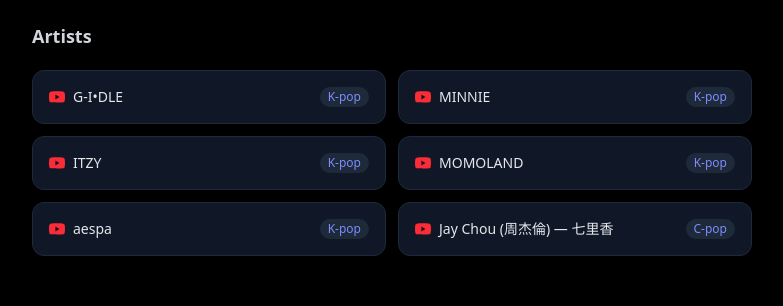
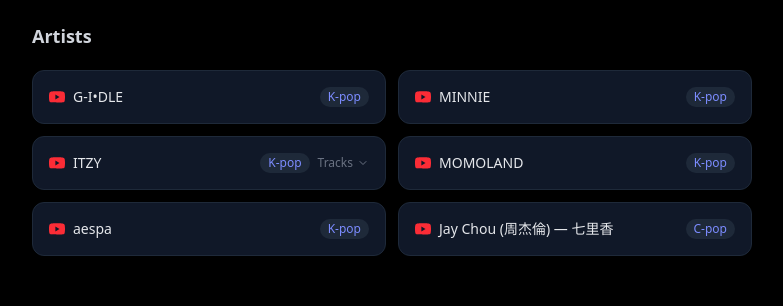
Before and after one commit to s1280061/my-portfolio, a Next.js app: page /music in a window 1280 px wide. Shown: the part 198-504 px from the top of the page, without its empty margins (248-1031 px from the left). Built offline with nearby package versions, Linux system fonts and the light colour scheme.

Commit message:
Add expandable track list for ITZY

```diff
--- a/app/music/page.tsx
+++ b/app/music/page.tsx
@@ -1,34 +1,33 @@
-const artists = [
-  {
-    name: "G-I•DLE",
-    genre: "K-pop",
-    url: "https://www.youtube.com/@official_i_dle",
-  },
-  {
-    name: "MINNIE",
-    genre: "K-pop",
-    url: "https://www.youtube.com/watch?v=_lQxaYmt0DQ",
-  },
+"use client";
+
+import { useState } from "react";
+
+type Track = { title: string; url: string };
+
+type Artist = {
+  name: string;
+  genre: string;
+  url: string;
+  tracks?: Track[];
+};
+
+const artists: Artist[] = [
+  { name: "G-I•DLE", genre: "K-pop", url: "https://www.youtube.com/@official_i_dle" },
+  { name: "MINNIE", genre: "K-pop", url: "https://www.youtube.com/watch?v=_lQxaYmt0DQ" },
   {
     name: "ITZY",
     genre: "K-pop",
-    url: "https://www.youtube.com/@ITZY",
+    url: "https://music.youtube.com/watch?v=NcnkV85Xn_A&list=RDREH5AAqhGMEFONt9DSPUIWSw",
+    tracks: [
+      { title: "WANNABE", url: "https://music.youtube.com/watch?v=fE2h3lGlOsk" },
+      { title: "DALLA DALLA", url: "https://music.youtube.com/watch?v=pNfTK39k55U" },
+      { title: "LOCO", url: "https://music.youtube.com/watch?v=MjCZfZfucEc" },
+      { title: "CAKE", url: "https://music.youtube.com/watch?v=0bIRwBpBcZQ" },
+    ],
   },
-  {
-    name: "MOMOLAND",
-    genre: "K-pop",
-    url: "https://www.youtube.com/watch?v=txWmd7QKFe8",
-  },
-  {
-    name: "aespa",
-    genre: "K-pop",
-    url: "https://www.youtube.com/@aespa",
-  },
-  {
-    name: "Jay Chou (周杰倫) — 七里香",
-    genre: "C-pop",
-    url: "https://www.youtube.com/watch?v=Bbp9ZaJD_eA",
-  },
+  { name: "MOMOLAND", genre: "K-pop", url: "https://www.youtube.com/watch?v=txWmd7QKFe8" },
+  { name: "aespa", genre: "K-pop", url: "https://www.youtube.com/@aespa" },
+  { name: "Jay Chou (周杰倫) — 七里香", genre: "C-pop", url: "https://www.youtube.com/watch?v=Bbp9ZaJD_eA" },
 ];
 
 const soundtracks = [
@@ -40,10 +39,67 @@
 ];
 
 const YoutubeIcon = () => (
-  <svg viewBox="0 0 24 24" className="w-4 h-4 fill-current text-red-500" aria-hidden="true">
+  <svg viewBox="0 0 24 24" className="w-4 h-4 fill-current text-red-500 shrink-0" aria-hidden="true">
     <path d="M23.498 6.186a3.016 3.016 0 0 0-2.122-2.136C19.505 3.545 12 3.545 12 3.545s-7.505 0-9.377.505A3.017 3.017 0 0 0 .502 6.186C0 8.07 0 12 0 12s0 3.93.502 5.814a3.016 3.016 0 0 0 2.122 2.136c1.871.505 9.376.505 9.376.505s7.505 0 9.377-.505a3.015 3.015 0 0 0 2.122-2.136C24 15.93 24 12 24 12s0-3.93-.502-5.814zM9.545 15.568V8.432L15.818 12l-6.273 3.568z" />
   </svg>
 );
+
+function ArtistCard({ artist }: { artist: Artist }) {
+  const [open, setOpen] = useState(false);
+
+  return (
+    <div className="bg-gray-900 rounded-xl border border-gray-800 overflow-hidden hover:border-[#7C8CFF] transition-colors">
+      <div className="flex items-center justify-between p-4">
+        <a
+          href={artist.url}
+          target="_blank"
+          rel="noopener noreferrer"
+          className="flex items-center gap-2 text-sm font-medium text-gray-200 hover:text-[#7C8CFF] transition-colors"
+        >
+          <YoutubeIcon />
+          {artist.name}
+        </a>
+        <div className="flex items-center gap-2">
+          {artist.genre && (
+            <span className="text-xs text-[#7C8CFF] bg-gray-800 px-2 py-0.5 rounded-full">{artist.genre}</span>
+          )}
+          {artist.tracks && (
+            <button
+              onClick={() => setOpen(!open)}
+              className="text-xs text-gray-500 hover:text-gray-300 transition-colors flex items-center gap-1"
+            >
+              Tracks
+              <svg
+                viewBox="0 0 24 24"
+                className={`w-3 h-3 fill-none stroke-current transition-transform ${open ? "rotate-180" : ""}`}
+                strokeWidth={2}
+              >
+                <path d="M6 9l6 6 6-6" strokeLinecap="round" strokeLinejoin="round" />
+              </svg>
+            </button>
+          )}
+        </div>
+      </div>
+
+      {open && artist.tracks && (
+        <div className="border-t border-gray-800 px-4 py-3 space-y-2">
+          {artist.tracks.map((track) => (
+            <a
+              key={track.title}
+              href={track.url}
+              target="_blank"
+              rel="noopener noreferrer"
+              className="flex items-center gap-2 text-sm text-gray-400 hover:text-[#7C8CFF] transition-colors"
+            >
+              <span className="text-gray-700">▶</span>
+              {track.title}
+            </a>
+          ))}
+        </div>
+      )}
+    </div>
+  );
+}
 
 export default function MusicPage() {
   return (
@@ -58,26 +114,7 @@
             <h2 className="text-lg font-semibold mb-5 text-gray-300">Artists</h2>
             <div className="grid gap-3 sm:grid-cols-2">
               {artists.map((a) => (
-                a.url ? (
-                  <a
-                    key={a.name}
-                    href={a.url}
-                    target="_blank"
-                    rel="noopener noreferrer"
-                    className="flex items-center justify-between p-4 bg-gray-900 rounded-xl border border-gray-800 hover:border-[#7C8CFF] transition-colors group"
-                  >
-                    <span className="font-medium text-sm text-gray-200 group-hover:text-[#7C8CFF] transition-colors flex items-center gap-2">
-                      <YoutubeIcon />
-                      {a.name}
-                    </span>
-                    {a.genre && <span className="text-xs text-[#7C8CFF] bg-gray-800 px-2 py-0.5 rounded-full">{a.genre}</span>}
-                  </a>
-                ) : (
-                  <div key={a.name} className="flex items-center justify-between p-4 bg-gray-900 rounded-xl border border-gray-800">
-                    <span className="font-medium text-sm text-gray-200">{a.name}</span>
-                    {a.genre && <span className="text-xs text-[#7C8CFF] bg-gray-800 px-2 py-0.5 rounded-full">{a.genre}</span>}
-                  </div>
-                )
+                <ArtistCard key={a.name} artist={a} />
               ))}
             </div>
           </div>
```
